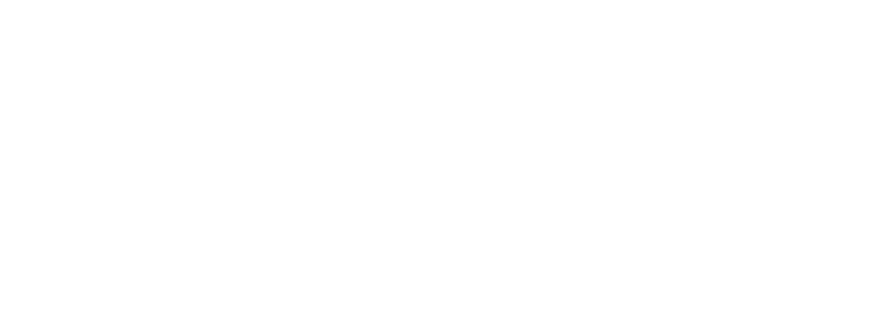
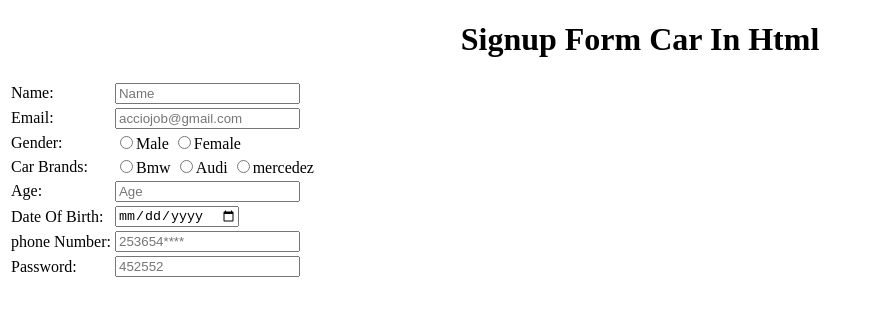
Before and after one commit to acciojob/signup-form-car-vaibhavgote-patil, a website: page main.html in a window 1280 px wide. Shown: the whole page, without its empty margins (0-871 px from the left). Drawn offline with Linux system fonts and the light colour scheme.

Commit message:
created a submission

```diff
--- a/main.html
+++ b/main.html
@@ -3,10 +3,90 @@
 <html>
 
 <head>
+	<title>
+		Signup Form Car
+	</title>
 	<link rel="stylesheet" href="styles.css">
 </head>
 
 <body>
+	<h1 style=text-align:center> Signup Form Car In Html</h1>
+	<form>
+		<table>
+			<tr>
+				<td>
+					Name:
+				</td>
+				<td>
+					<input type="text"placeholder="Name"name="">
+				</td>
+			</tr>
+			<tr>
+				<td>
+					Email:
+				</td>
+				<td>
+					<input type="Email"placeholder="acciojob@gmail.com">
+				</td>
+			</tr>
+			<tr>
+				<td>
+					Gender:
+			   </td>
+				<td>
+					<input type ="radio"name="gender">Male
+					<input type="radio"Name="gender">Female
+				</td>
+			</tr>
+			<tr>
+				<td>
+					Car Brands:
+				</td>
+				<td>
+					<input type="radio"name="brands">Bmw
+					<input type="radio"name="brands">Audi
+					<input type="radio"name="brands">mercedez
+				</td>
+			</tr>
+			<tr>
+				<td>
+					Age:
+				</td>
+				<td>
+					<input type="text"placeholder="Age"="">
+				</td>
+			</tr>
+			<tr>
+				<td>
+					Date Of Birth:
+				</td>
+				<td>
+					<input type="date">
+				</td>
+			</tr>
+			<tr>
+				<td>
+					phone Number:
+				</td>
+				<td>
+					<input type="Phone"placeholder="253654****">
+				</td>
+			</tr>
+			<tr>
+				<td>
+                Password:
+				</td>
+				<td>
+					<input type ="password" placeholder="452552">
+				</td>
+					</tr>
+			<tr>
+				<td>
+
+				</td>
+			</tr>
+		</table>
+	</form>
 	<!-- the entire body must be written by student -->
     <script type="text/javascript" src="./script.js">
 </script>
```
